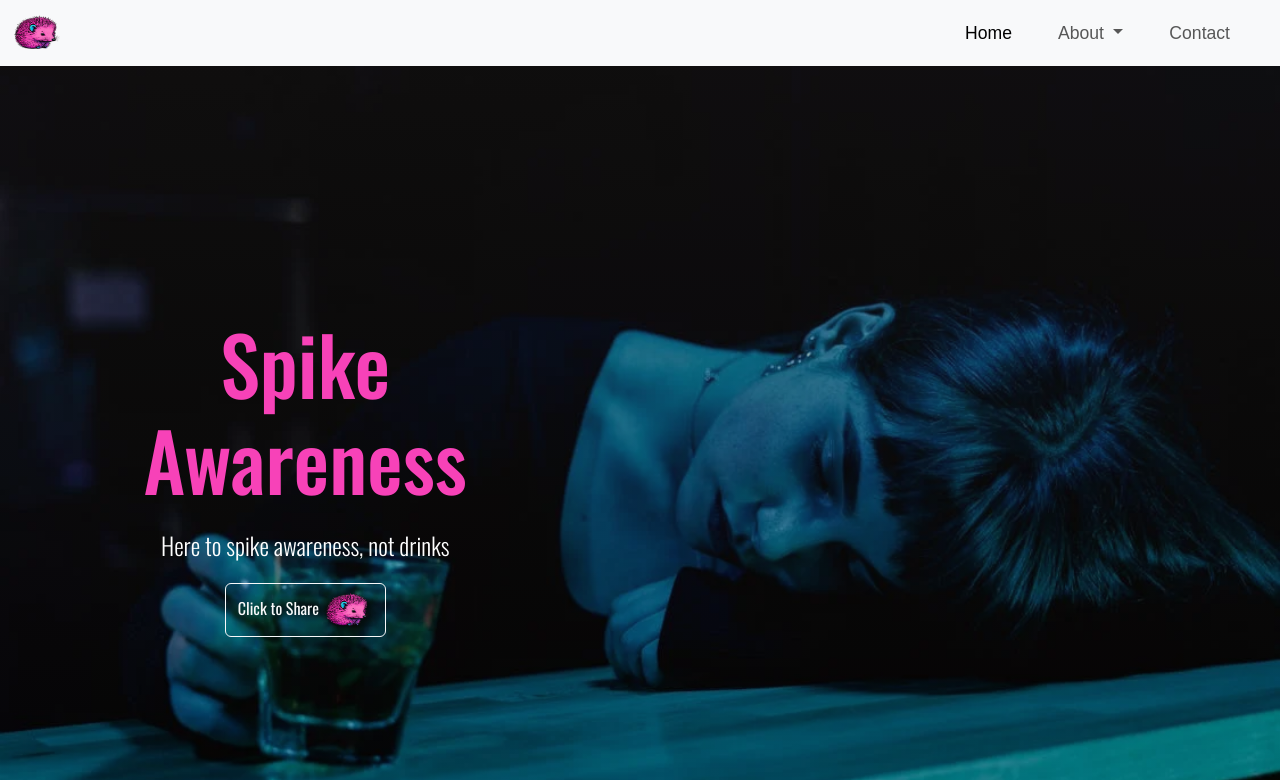
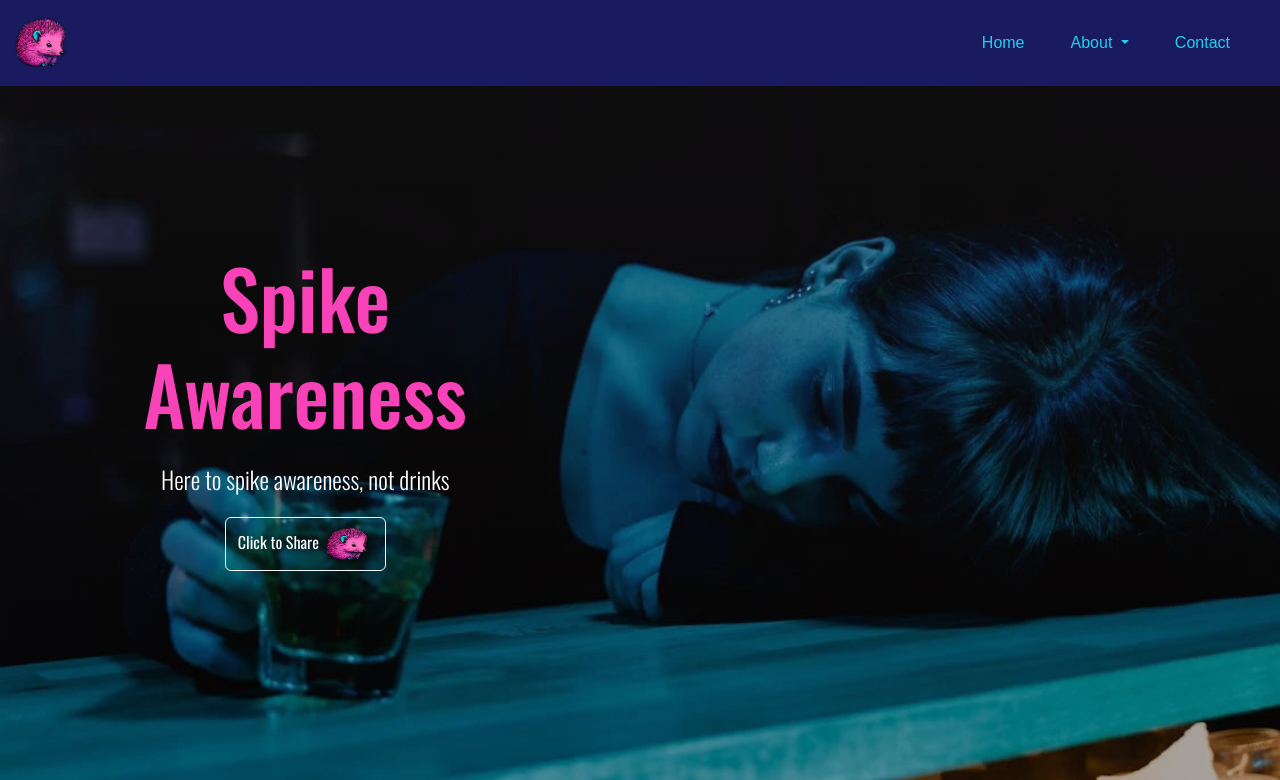
Before and after one commit to Emilyhugs/Spike-awareness, a plain HTML site: page index.html in a window 1280 px wide. Shown: the top 780 px of the page. Drawn offline with nearby package versions, Linux system fonts and the light colour scheme.

Commit message:
Add custom styling to navbar

```diff
--- a/assets/css/style.css
+++ b/assets/css/style.css
@@ -22,16 +22,26 @@
     }
 }
 /*Navbar Styling*/
-.navbar {
-    background-color: var(--primary-color);
-    color: var(--secondary-color);
-    font-family: var(--primary-font);
-}
+.navbar-custom {
+    background-color: var(--primary-color);}
+
+.fixed-top {
+    position: fixed;
+    top: 0;
+    right: 0;
+    left: 0;
+    z-index: 1030;}
+
 .navbar-nav .nav-item {
     margin-right: 30px;
     font-size: 1.1rem;
-    font-family: var(--primary-font)
-}
+    font-family: var(--primary-font);}
+
+    .nav-item, .nav-link, .dropdown, .dropdown-item, .active
+    {font-family: var(--primary-font);
+        color: var(--last-highlight-color)!important;
+        font-size: 1rem;}
+
 
 /* Main content */
 main {
@@ -73,7 +83,11 @@ main {
         margin-bottom: 20px;
     }
 
-
+  .social-networks i background-color: var(--primary-color);
+    #social-networks i {
+        font-size: 160%;
+        padding: 5%;
+        color: #3a3a3a;}
 
 
 
--- a/index.html
+++ b/index.html
@@ -25,10 +25,10 @@
 
 <body class="d-flex flex-column min-vh-100" id=bootstrap-overrides">
     <!--Navigation-->
-    <nav class="navbar navbar-expand-lg bg-body-tertiary">
+    <nav class="navbar navbar-expand-lg fixed-top navbar-custom">
         <div class="container-fluid">
             <a class="navbar-brand" href="#">
-                <img src="assets/images/logo-no-background.png" alt="Logo" width="50" height="40"></a>
+                <img src="assets/images/logo-no-background.png" alt="Logo" width="60" height="60"></a>
             <button class="navbar-toggler" type="button" data-bs-toggle="collapse"
                 data-bs-target="#navbarSupportedContent" aria-controls="navbarSupportedContent" aria-expanded="false"
                 aria-label="Toggle navigation">
```
